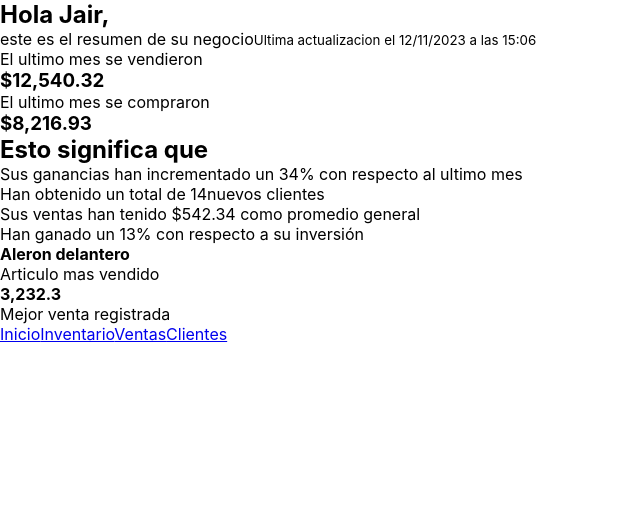
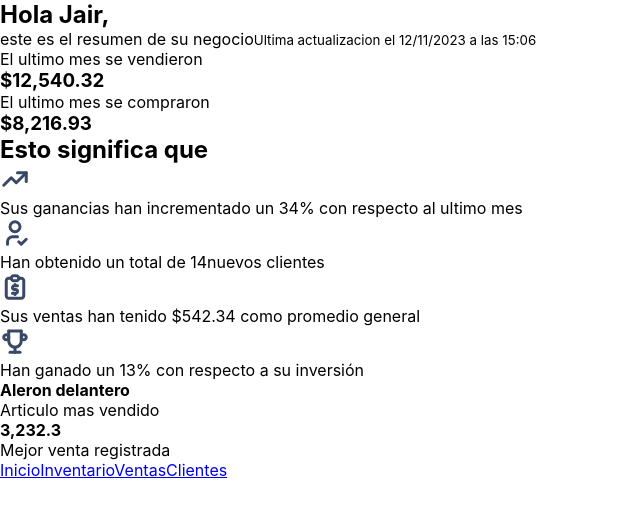
Before and after one commit to edmirgalvan01/inventory-app, a React (Vite) app: page / in a window 1280 px wide. Shown: the top 516 px of the page, without its empty margins (0-640 px from the left). Built offline with nearby package versions, Linux system fonts and the light colour scheme.

Commit message:
Add HomePage info icons

```diff
--- a/src/pages/HomePage/HomePage.tsx
+++ b/src/pages/HomePage/HomePage.tsx
@@ -1,3 +1,10 @@
+import {
+  ReportIcon,
+  TrendingIcon,
+  TrophyIcon,
+  UserIcon,
+} from "../../components/icons";
+
 export function HomePage() {
   return (
     <>
@@ -20,17 +27,29 @@ export function HomePage() {
         <div className="homePage--info">
           <h2>Esto significa que</h2>
           <div className="homePage--info__item">
-            Sus ganancias han incrementado un <span>34%</span> con respecto al
-            ultimo mes
+            <TrendingIcon />
+            <p>
+              Sus ganancias han incrementado un <span>34%</span> con respecto al
+              ultimo mes
+            </p>
           </div>
           <div className="homePage--info__item">
-            Han obtenido un total de <span>14</span>nuevos clientes
+            <UserIcon />
+            <p>
+              Han obtenido un total de <span>14</span>nuevos clientes
+            </p>
           </div>
           <div className="homePage--info__item">
-            Sus ventas han tenido <span>$542.34</span> como promedio general
+            <ReportIcon />
+            <p>
+              Sus ventas han tenido <span>$542.34</span> como promedio general
+            </p>
           </div>
           <div className="homePage--info__item">
-            Han ganado un <span>13%</span> con respecto a su inversión
+            <TrophyIcon />
+            <p>
+              Han ganado un <span>13%</span> con respecto a su inversión
+            </p>
           </div>
         </div>
         <div className="homePage--rewards">
```
